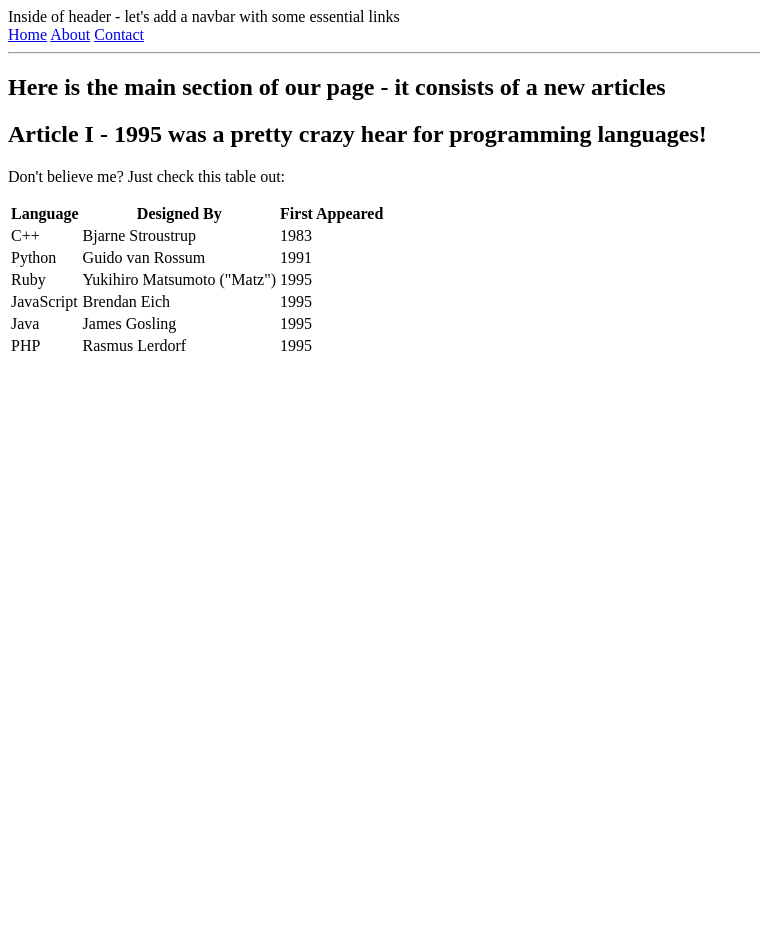
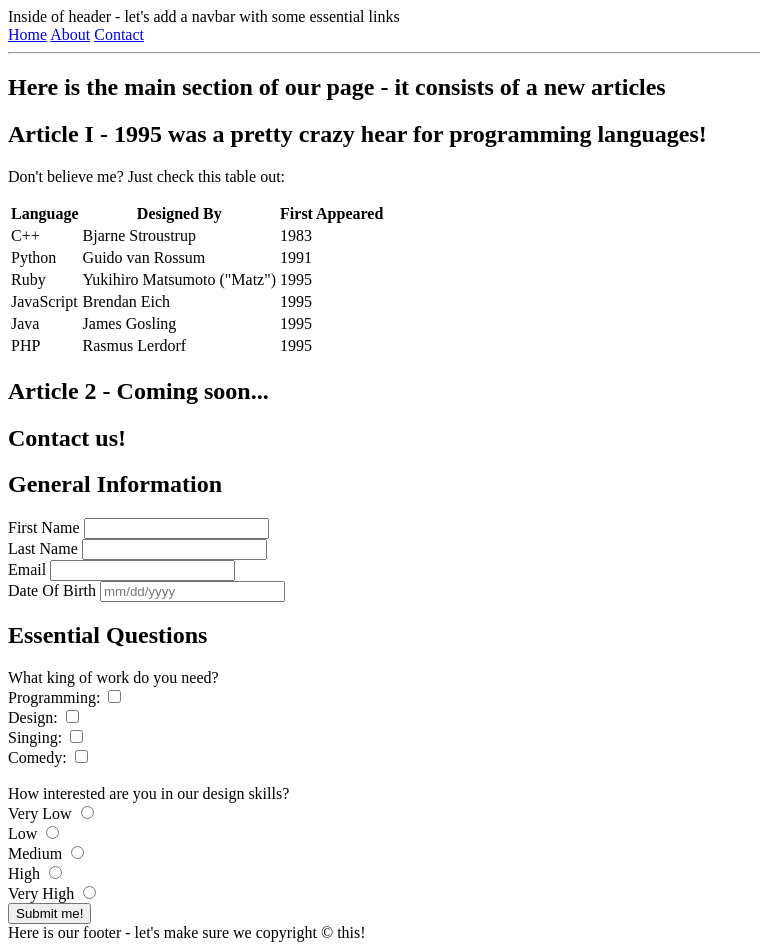
Before and after one commit to Sdott3/Intermediate-HTML, a plain HTML site: page index.html in a window 1280 px wide. Shown: the whole page, without its empty margins (0-760 px from the left). Before the commit the page ends 800 px from the top, so only its background shows below. Drawn offline with Linux system fonts and the light colour scheme.

Commit message:
final forms added

```diff
--- a/index.html
+++ b/index.html
@@ -71,6 +71,78 @@
         </tbody>
     </table>
 
+    <article>
+        <h2>Article 2 - Coming soon...</h2>
+    </article>
+
+    <h2>Contact us!</h2>
+    <form>
+        <h2>General Information</h2>
+        <div>
+            <label for="firstname">First Name</label>
+            <input type="text" id="firstname">
+        </div>
+        <div>
+            <label for="lastname">Last Name</label>
+            <input type="text" id="lastname">
+        </div>
+        <div>
+            <label for="email">Email</label>
+            <input type="text" id="email">
+        </div>
+        <div>
+            <label for="dob">Date Of Birth</label>
+            <input type="text" id="dob" placeholder="mm/dd/yyyy">
+        </div>
+        <h2>Essential Questions</h2>
+        <span>What king of work do you need?</span>
+        <div>
+            <label for="programming">Programming:</label>
+            <input type="checkbox" id="programming">
+        </div>
+        <div>
+            <label for="design">Design: </label>
+            <input type="checkbox" id="design">
+          </div>
+          <div>
+            <label for="singing">Singing: </label>
+            <input type="checkbox" id="singing">
+          </div>
+          <div>
+            <label for="comedy">Comedy: </label>
+            <input type="checkbox" id="comedy">
+          </div>
+          <br>
+          <span>How interested are you in our design skills?</span>
+          <div>
+            <label for="very-low">Very Low</label>
+            <input type="radio" id="very-low" name="interest" value="very low">
+          </div>
+          <div>
+            <label for="low">Low</label>
+            <input type="radio" id="low" name="interest" value="low">
+          </div>
+          <div>
+            <label for="medium">Medium</label>
+            <input type="radio" id="medium" name="interest" value="medium">
+          </div>
+          <div>
+            <label for="high">High</label>
+            <input type="radio" id="high" name="interest" value="high">
+          </div>
+          <div>
+            <label for="very-high">Very High</label>
+            <input type="radio" id="very-high" name="interest" value="very high">
+          </div>
+          <div>
+            <input type="submit" value="Submit me!">
+          </div>
+    </form>
+    <footer>
+        Here is our footer - let's make sure we copyright &copy; this!
+    </footer>
+
+
 
 
 
```
